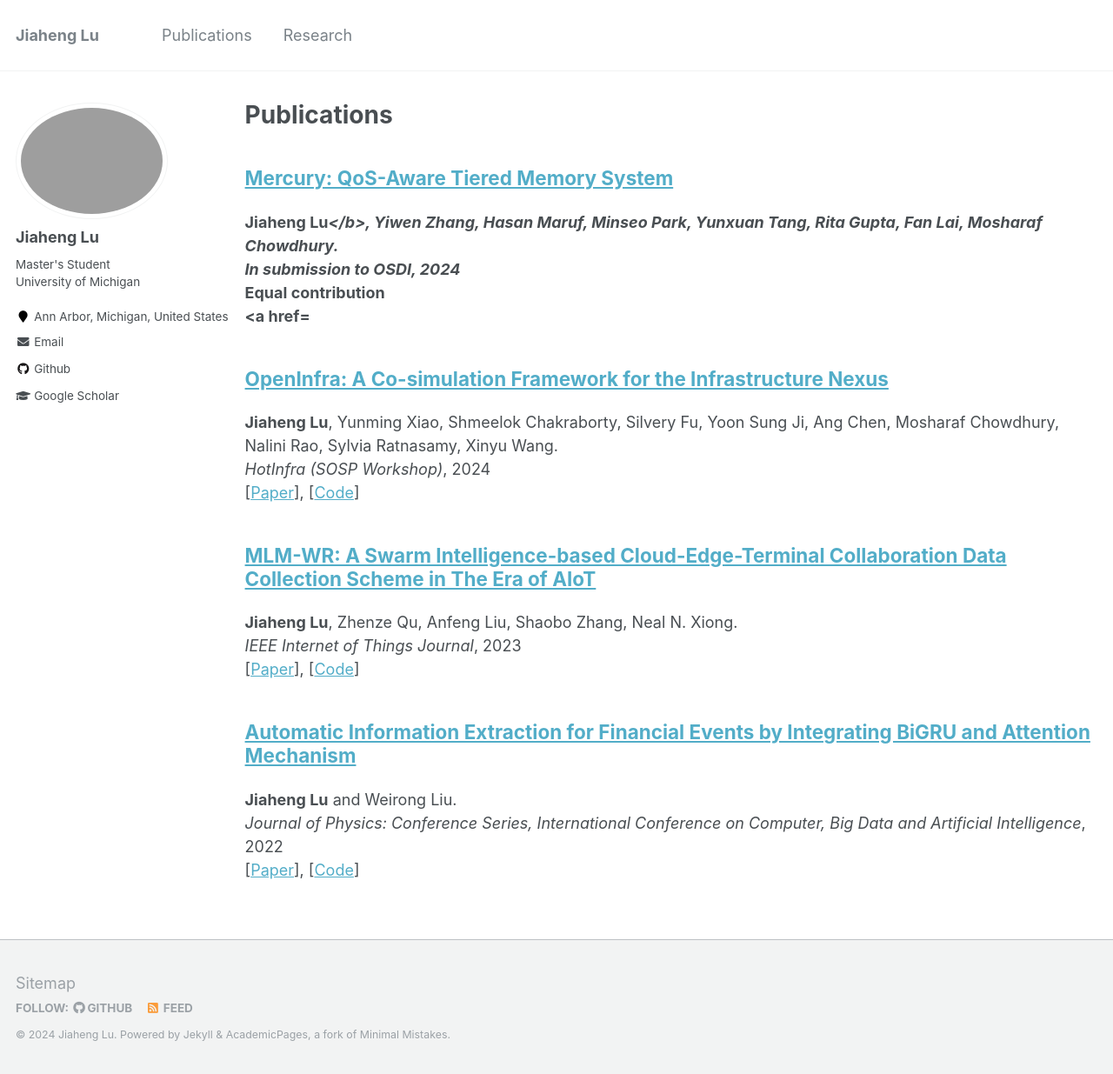
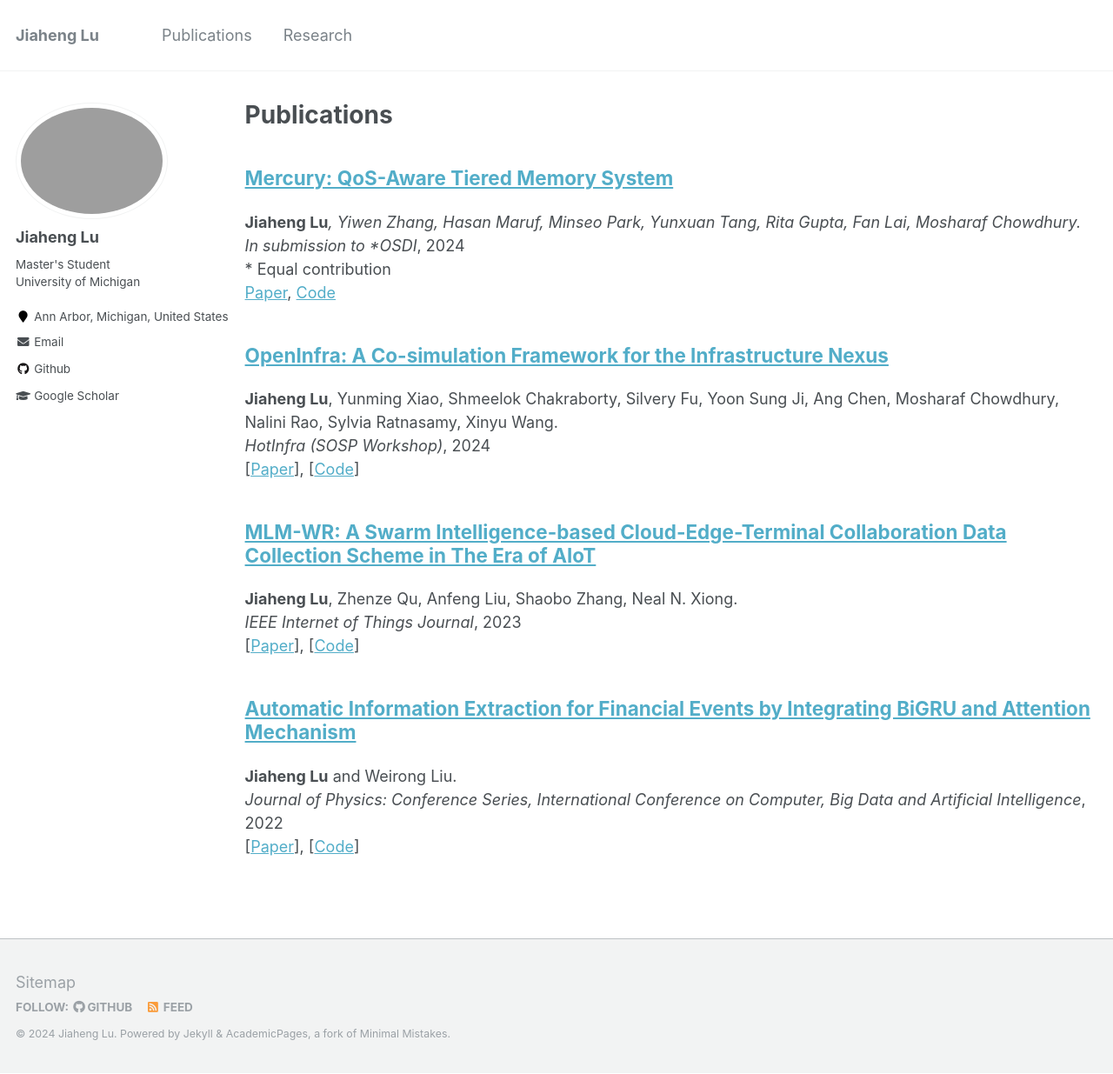
Before and after one commit to JhengLu/JhengLu.github.io, a Jekyll site: the page built from _pages/portfolio.html, in a window 1280 px wide and 1235 px high. Shown: the whole window at 87% size. Built offline with Jekyll 4.4.1, drawn with Linux system fonts in a browser that asks for light colours.

```diff
--- a/_publications/publication-1.md
+++ b/_publications/publication-1.md
@@ -1,9 +1,9 @@
 ---
 title: "Mercury: QoS-Aware Tiered Memory System"
-excerpt: "<b>Jiaheng Lu*</b>, Yiwen Zhang, Hasan Maruf, Minseo Park, Yunxuan Tang, Rita Gupta, Fan Lai, Mosharaf Chowdhury.
-<br>In submission to <em>OSDI</em>, 2024
+excerpt: "**Jiaheng Lu***, Yiwen Zhang, Hasan Maruf, Minseo Park, Yunxuan Tang, Rita Gupta, Fan Lai, Mosharaf Chowdhury.
+<br>In submission to *OSDI*, 2024
 <br>* Equal contribution
-<br><a href="#">Paper</a>, <a href="#">Code</a>"
+<br>[Paper](#), [Code](#)"
 collection: publications
 ---
 
```
